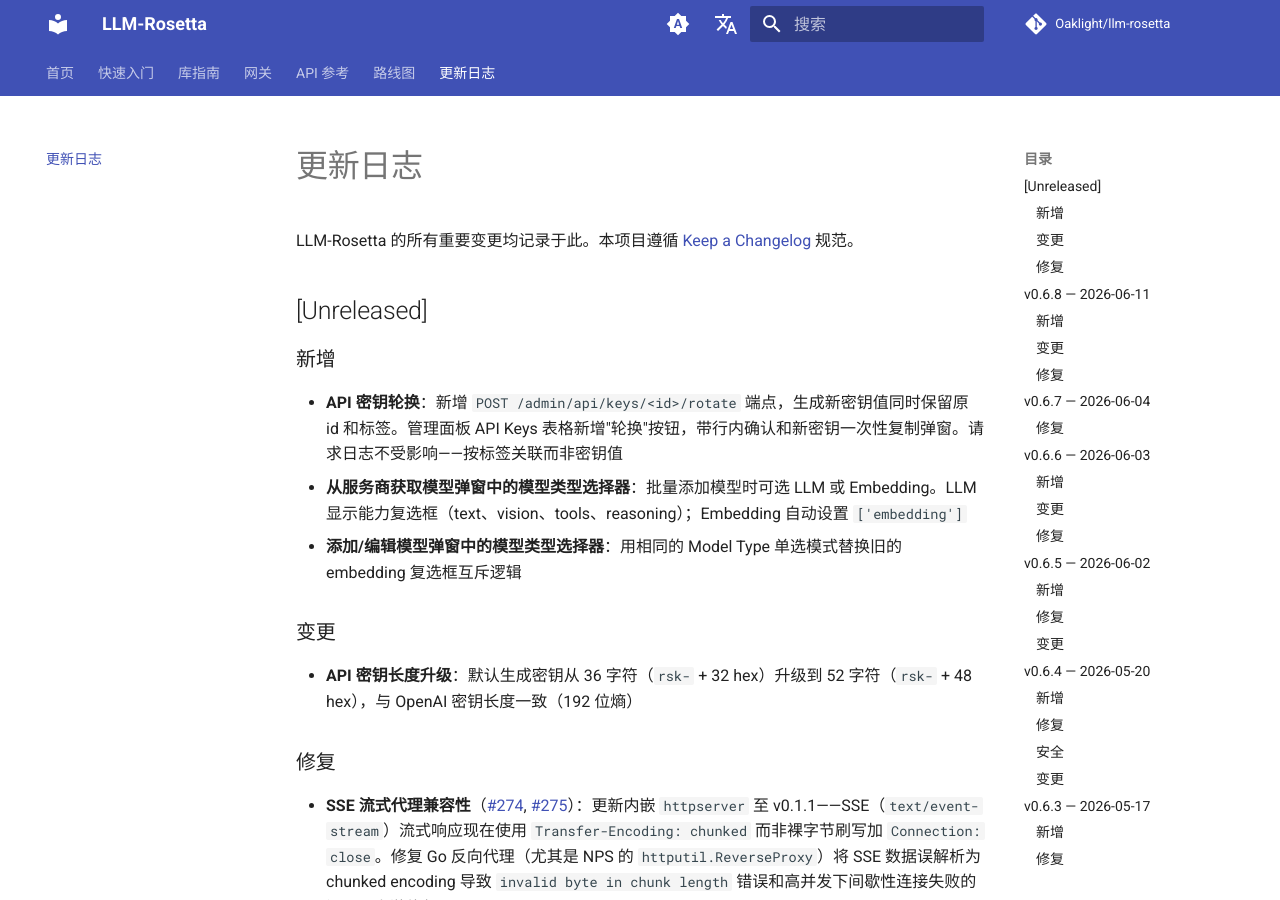
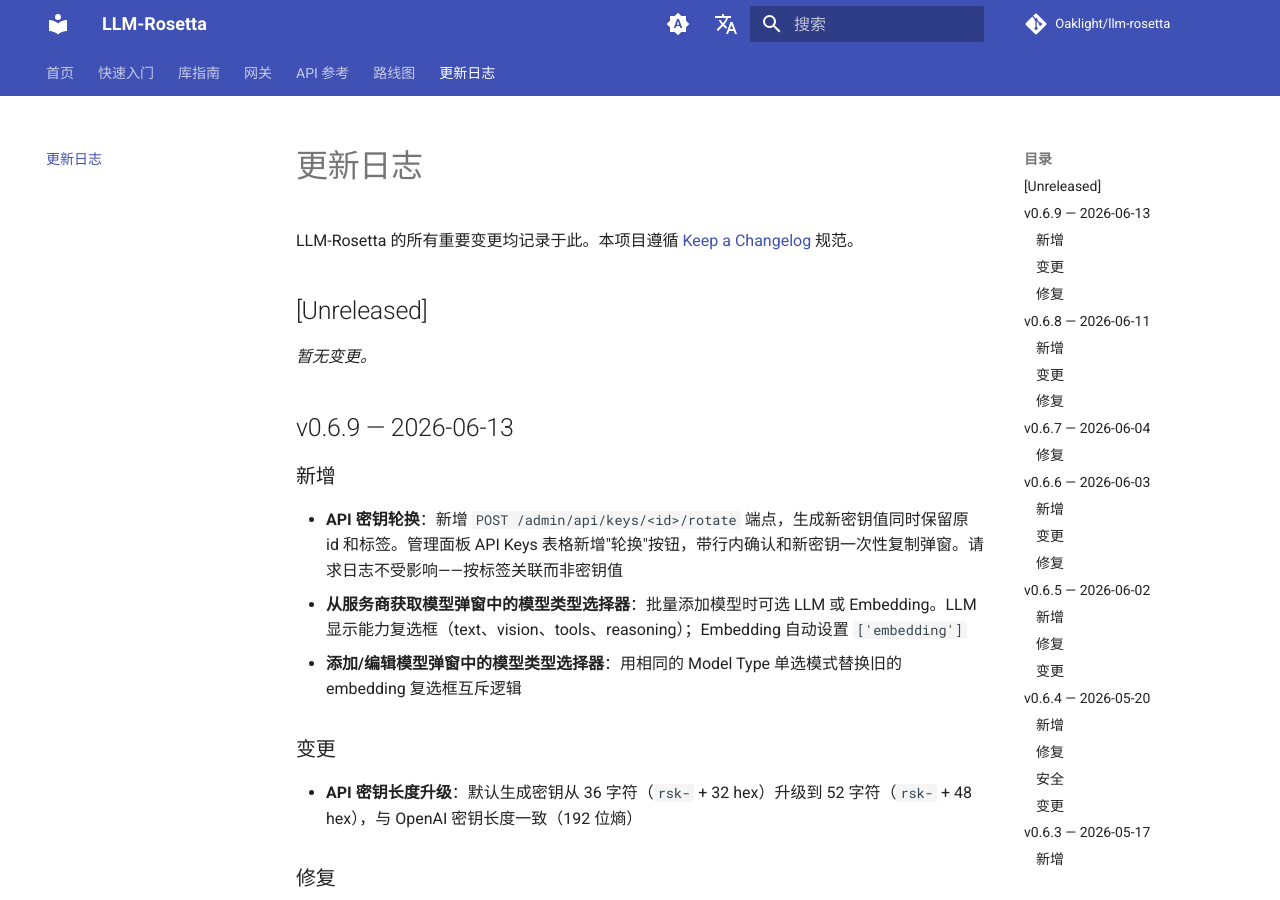
Before and after one commit to Oaklight/llm-rosetta, an MkDocs documentation site: the page built from docs/changelog.md, in a window 1280 px wide and 900 px high. Built offline with MkDocs 1.6.1 and Material for MkDocs 9.7.7, drawn with Linux system fonts in a browser that asks for light colours; comment, search, counter and statistics services are not loaded.

Commit message:
docs: 发布 v0.6.9 更新日志

```diff
--- a/docs/changelog.md
+++ b/docs/changelog.md
@@ -7,6 +7,10 @@
 LLM-Rosetta 的所有重要变更均记录于此。本项目遵循 [Keep a Changelog](https://keepachangelog.com/) 规范。
 
 ## [Unreleased]
+
+*暂无变更。*
+
+## v0.6.9 — 2026-06-13
 
 ### 新增
 
```
